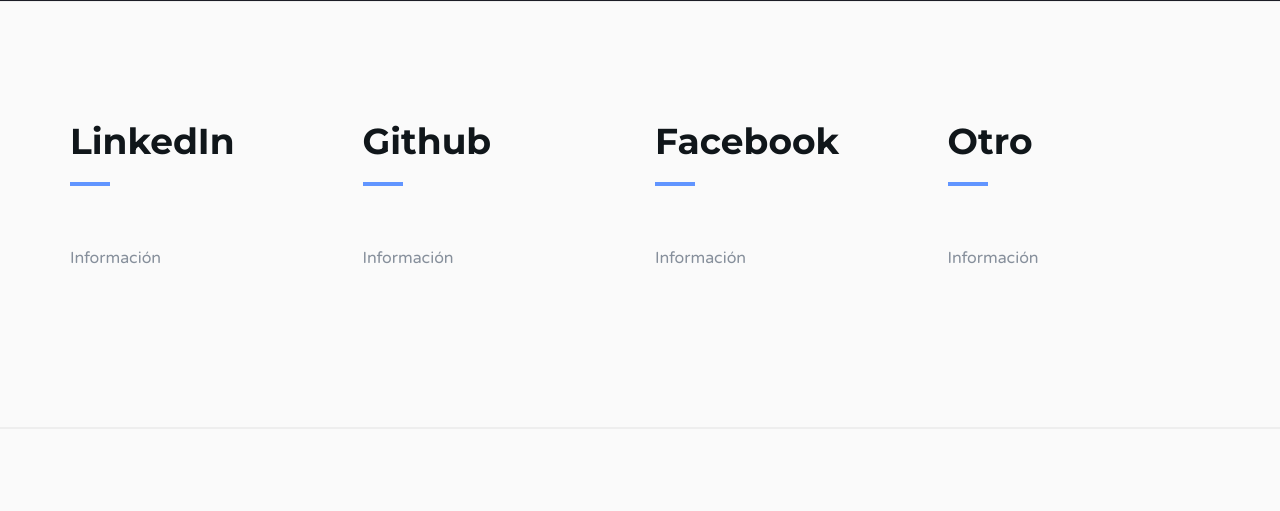
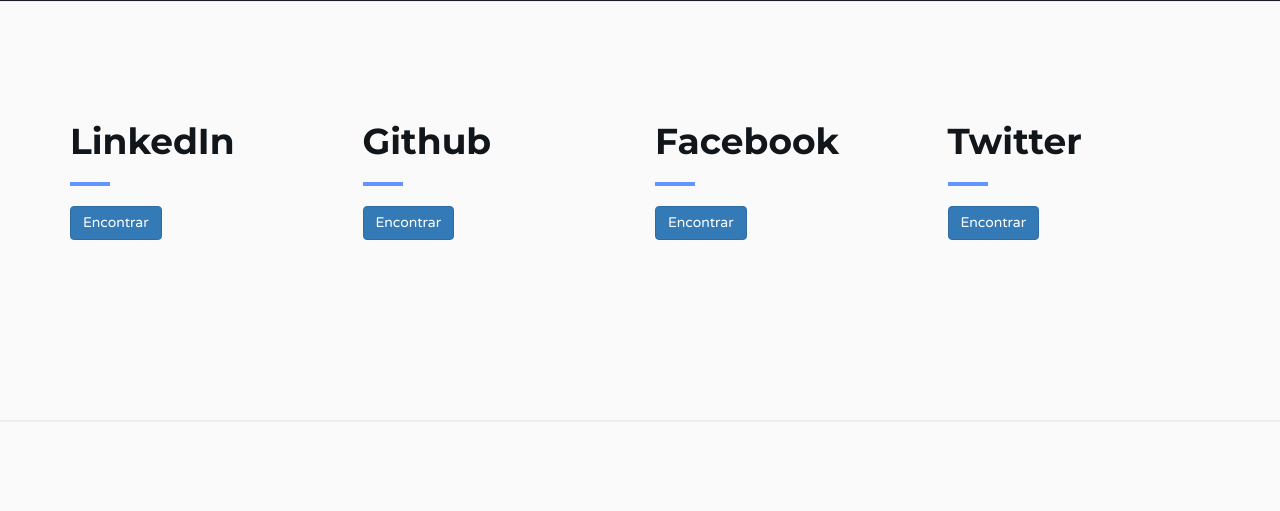
Before and after one commit to AnnTony1794/DuckProject, a Django app: page /contact/ in a window 1280 px wide. Shown: the part 799-1310 px from the top of the page. Run offline with Django 3.2, Linux system fonts and the light colour scheme; data comes from the database, SQL or seed files in the repository; some libraries are stand-ins or nearby versions.

Commit message:
Terminado

```diff
--- a/portfolio/core/templates/core/contact.html
+++ b/portfolio/core/templates/core/contact.html
@@ -28,50 +28,37 @@
 			<div class="row">
 
 				<!-- why choose us content -->
-				<div class="col-md-3">
+				<div class=" col-md-3">
 						<div class="section-header">
 							<h2 class="title">LinkedIn</h2>
+							<a href="https://www.linkedin.com/in/juan-antonio-facundo-flores-12a461133/" target="_blank" class="btn btn-primary">Encontrar</a>
 						</div>
-					<p class="text-justify">
-					   Información
-					</p>
-					<br>
 					</div>
 						<!-- /why choose us content -->
 				<!-- why choose us content -->
 				<div class=" col-md-3">
 					<div class="section-header">
 						<h2 class="title">Github</h2>
+						<a href="https://github.com/AnnTony1794/" target="_blank" class="btn btn-primary">Encontrar</a>
 					</div>
-						<p class="text-justify">
-						   Información
-						</p>
-						<br>
 				</div>
 					<!-- /why choose us content -->
 					<!-- why choose us content -->
 				<div class=" col-md-3">
 						<div class="section-header">
 							<h2 class="title">Facebook</h2>
+							<a href="https://www.facebook.com/antonio.facundoflores" target="_blank" class="btn btn-primary">Encontrar</a>
 						</div>
-						<p class="text-justify">
-						   Información
-						</p>
-						<br>
 					</div>
 						<!-- /why choose us content -->
 						<!-- why choose us content -->
 				<div class=" col-md-3">
 						<div class="section-header">
-							<h2 class="title">Otro</h2>
+							<h2 class="title">Twitter</h2>
+							<a href="#" class="btn btn-primary">Encontrar</a>
 						</div>
-						<p class="text-justify">
-						   Información
-						</p>
-						<br>
 					</div>
 						<!-- /why choose us content -->
-
 
 
 			</div>
```
Lines whose indentation alone changed are shown as unchanged.
